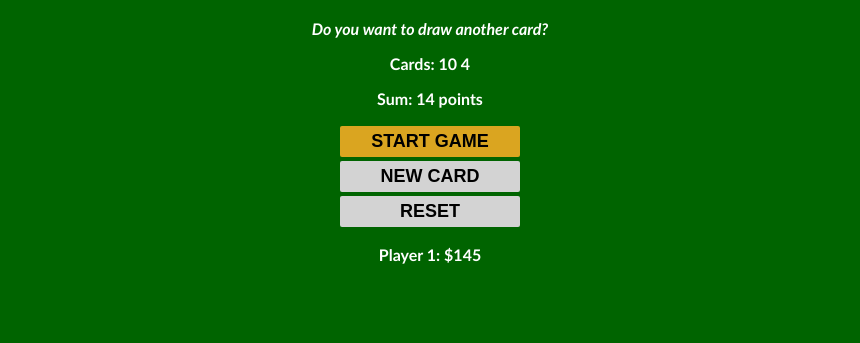
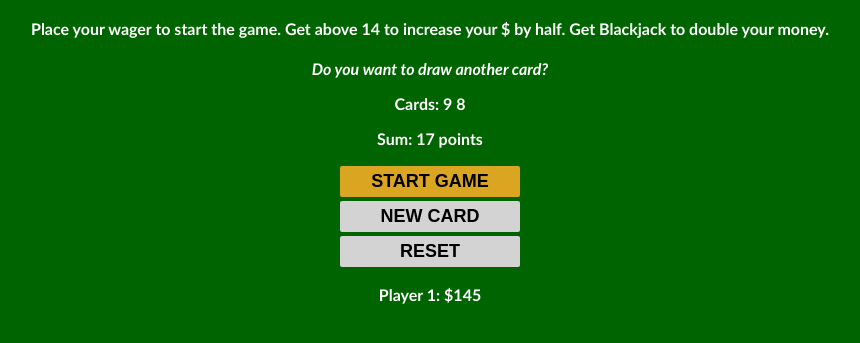
Before and after one commit to joedelbuono/Blackjack-App, a plain HTML site: page blackjack.html in a window 1280 px wide. Both pictures are taken after a click on the button "START GAME". Shown: the part 63-406 px from the top of the page, without its empty margins (210-1070 px from the left). Drawn offline with Linux system fonts and the light colour scheme.

Commit message:
changed functions to run with .addEventListener

```diff
--- a/blackjack.html
+++ b/blackjack.html
@@ -6,13 +6,17 @@
   </head>
   <body>
     <h1>Blackjack</h1>
-    <p id="message-el">Want to play a game?</p>
+    <h4>
+      Place your wager to start the game. Get above 14 to increase your $ by
+      half. Get Blackjack to double your money.
+    </h4>
+    <p id="message-el">Ready to start?</p>
     <p id="cards-el">Cards:</p>
     <p id="sum-el">Sum:</p>
     <section id="buttons-el">
-      <button id="start-el" onclick="startGame()">START GAME</button>
-      <button id="new-card-el" onclick="newCard()">NEW CARD</button>
-      <button id="reset-el" onclick="resetGame()">RESET</button>
+      <button id="start-el">START GAME</button>
+      <button id="new-card-el">NEW CARD</button>
+      <button id="reset-el">RESET</button>
     </section>
     <p id="player-el"></p>
     <script src="blackjack.js"></script>
--- a/blackjack.js
+++ b/blackjack.js
@@ -1,31 +1,34 @@
 
 // defining initial JS variables for the game
-let firstCard = 0
-let secondCard = 0
-let cards = []
-let sum = 0
-let hasBlackJack = false
-let isAlive = false
+let firstCard = 0;
+let secondCard = 0;
+let cards = [];
+let sum = 0;
+let hasBlackJack = false;
+let isAlive = false;
 
 let player = {
     Name: "Player 1",
     Chips: 145
-}
+};
 
 // linking our html elements to JS variables
-let messageEl = document.querySelector("#message-el")
-let cardsEl = document.querySelector("#cards-el")
-let sumEl = document.querySelector("#sum-el")
-let playerEl = document.querySelector("#player-el")
+let messageEl = document.querySelector("#message-el");
+let cardsEl = document.querySelector("#cards-el");
+let sumEl = document.querySelector("#sum-el");
+let startGame = document.querySelector("#start-el");
+let newCard = document.querySelector("#new-card-el");
+let resetGame = document.querySelector("#reset-el");
+let playerEl = document.querySelector("#player-el");
 
 // adding the players name and their chips
-playerEl.textContent = player.Name + ": $" + player.Chips
+playerEl.textContent = player.Name + ": $" + player.Chips;
 
 // disabling the new card and reset buttons on load
 if (sum === 0) {
     document.querySelector("#new-card-el").disabled = true
     document.querySelector("#reset-el").disabled = true
-}
+};
 
 // function to generate a random card
 function getRandomCard() {
@@ -37,11 +40,10 @@ function getRandomCard() {
     } else {
         return randomCard
     }
-
-}
+};
 
 // function to start the game
-function startGame() {
+startGame.addEventListener("click", function() {
     // denote current status of player
     isAlive = true
     // generate random two cards, add them to the cards array,
@@ -51,13 +53,13 @@ function startGame() {
     cards = [firstCard, secondCard]
     sum = firstCard + secondCard
     // input default state to the cards list
-    cardsEl.textContent = "Cards:" + " "
+    cardsEl.textContent = "Cards: "
     // add our randomly generated first two cards to the cards list
     for (let i = 0; i < cards.length; i ++) {
         cardsEl.textContent += cards[i] + " "
     }
     // add our total points after initial draw to the point tally
-    sumEl.textContent = "Sum:" + " " + sum + " " + "points"
+    sumEl.textContent = `Sum: ${sum} points`
     // determine current state in the game after the initial draw
     if (sum <= 20) {
         message = "Do you want to draw another card?"
@@ -77,7 +79,7 @@ function startGame() {
         document.querySelector("#new-card-el").disabled = false
         document.querySelector("#reset-el").disabled = false
     }
-}
+});
 
 // function to render the game, after the initial draw
 // should be similar to the start game function without initial
@@ -98,10 +100,10 @@ function renderGame() {
         isAlive = false
     }
     messageEl.textContent = message
-}
+};
 
 // function to draw a new card during the game
-function newCard () {
+newCard.addEventListener("click", function() {
     // only allow a new card if they are alive
     // and do not have blackjack
     if (isAlive === true && hasBlackJack === false) {
@@ -117,10 +119,10 @@ function newCard () {
         document.querySelector("#new-card-el").disabled = true
     }
 
-}
+});
 
 // function to reset the game
-function resetGame() {
+resetGame.addEventListener("click", function() {
     // resetting all the initial values to 0
     let firstCard = 0
     let secondCard = 0
@@ -140,4 +142,4 @@ function resetGame() {
         document.querySelector("#reset-el").disabled = true
     }
 
-}
+ });
```
